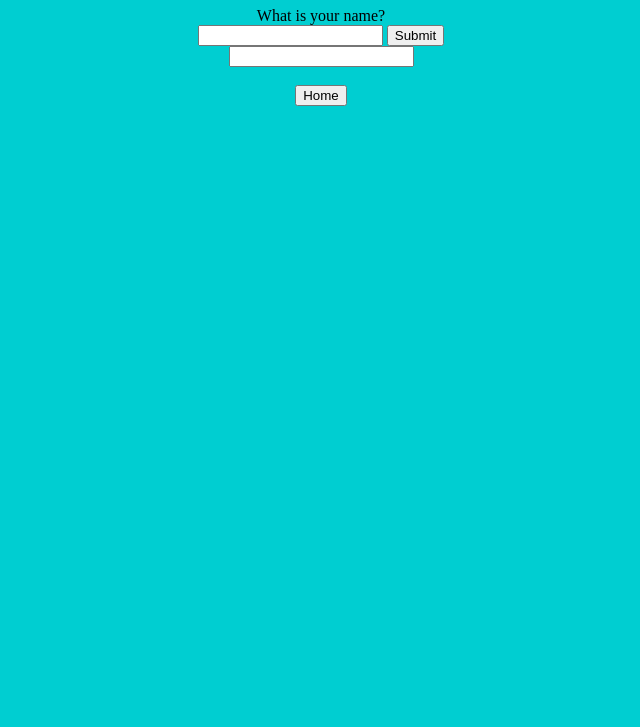
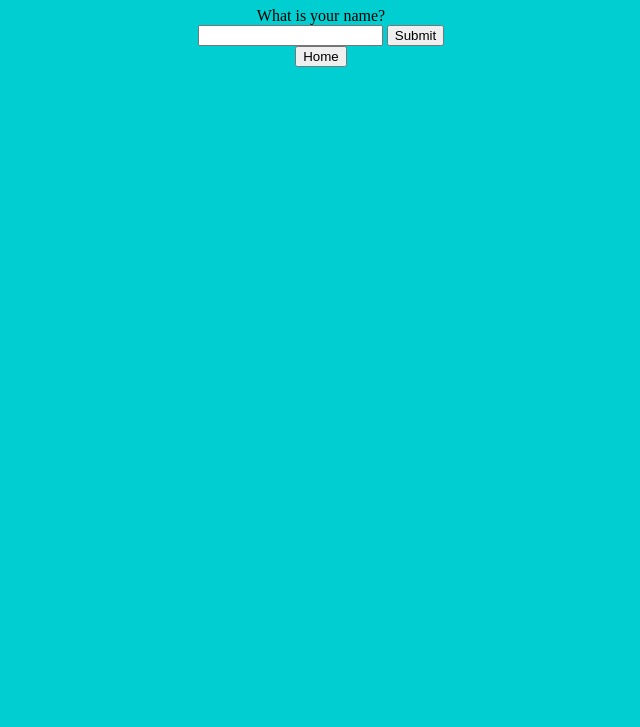
Before and after one commit to Sharon142/index.html, a plain HTML site: page testing code.html in a window 1280 px wide. Shown: the part 73-800 px from the top of the page, without its empty margins (319-959 px from the left). Drawn offline with Linux system fonts and the light colour scheme.

Commit message:
removing code

```diff
--- a/testing code.html
+++ b/testing code.html
@@ -12,10 +12,8 @@
        What is your name?<br><input type="text" name="fname">
       <input type="submit" value="Submit">
       </form>
-      <div id = "greetings">
-        <input id="fname"><br><br>
-     </div>
-     <a href="index.html" target="_blank"><button type="button">Home</button></a>
+
+      <a href="index.html" target="_blank"><button type="button">Home</button></a>
       </div>
              <h2 id="verdict"></h2>
     <script src="testingCode.js"></script>
```
